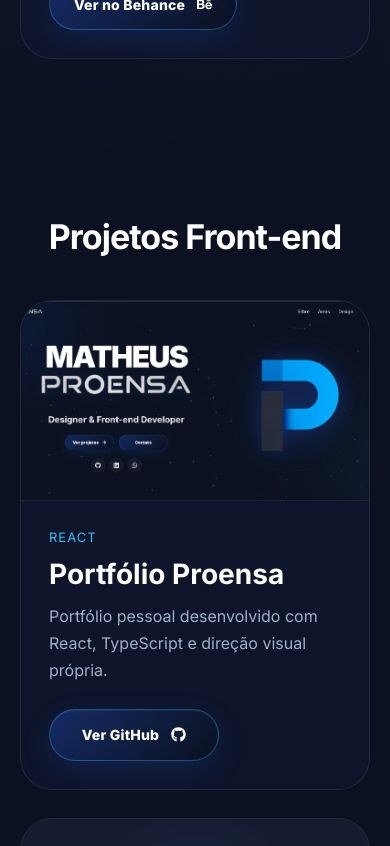
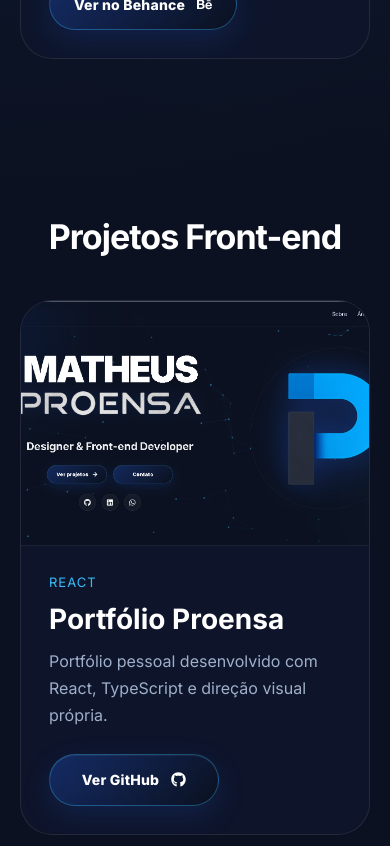
Before and after one commit to MatheusProensa/portfolio-proensa, a React (Vite) app: page / in a window 390 px wide. Shown: the part 4408-5254 px from the top of the page. Built offline with nearby package versions, Linux system fonts and the light colour scheme.

Commit message:
Corrige header e cursor glow

```diff
--- a/src/App.css
+++ b/src/App.css
@@ -942,6 +942,14 @@ main {
     min-height: auto;
   }
 
+  .frontend-preview {
+  height: 200px;
+}
+
+.frontend-preview img {
+  object-position: 35% top;
+}
+
 }
 
 .loader-screen {
@@ -1069,7 +1077,7 @@ main {
 
 .frontend-preview {
   width: 100%;
-  height: 200px;
+  height: 245px;
   overflow: hidden;
   border-bottom: 1px solid rgba(255,255,255,0.06);
 }
```
